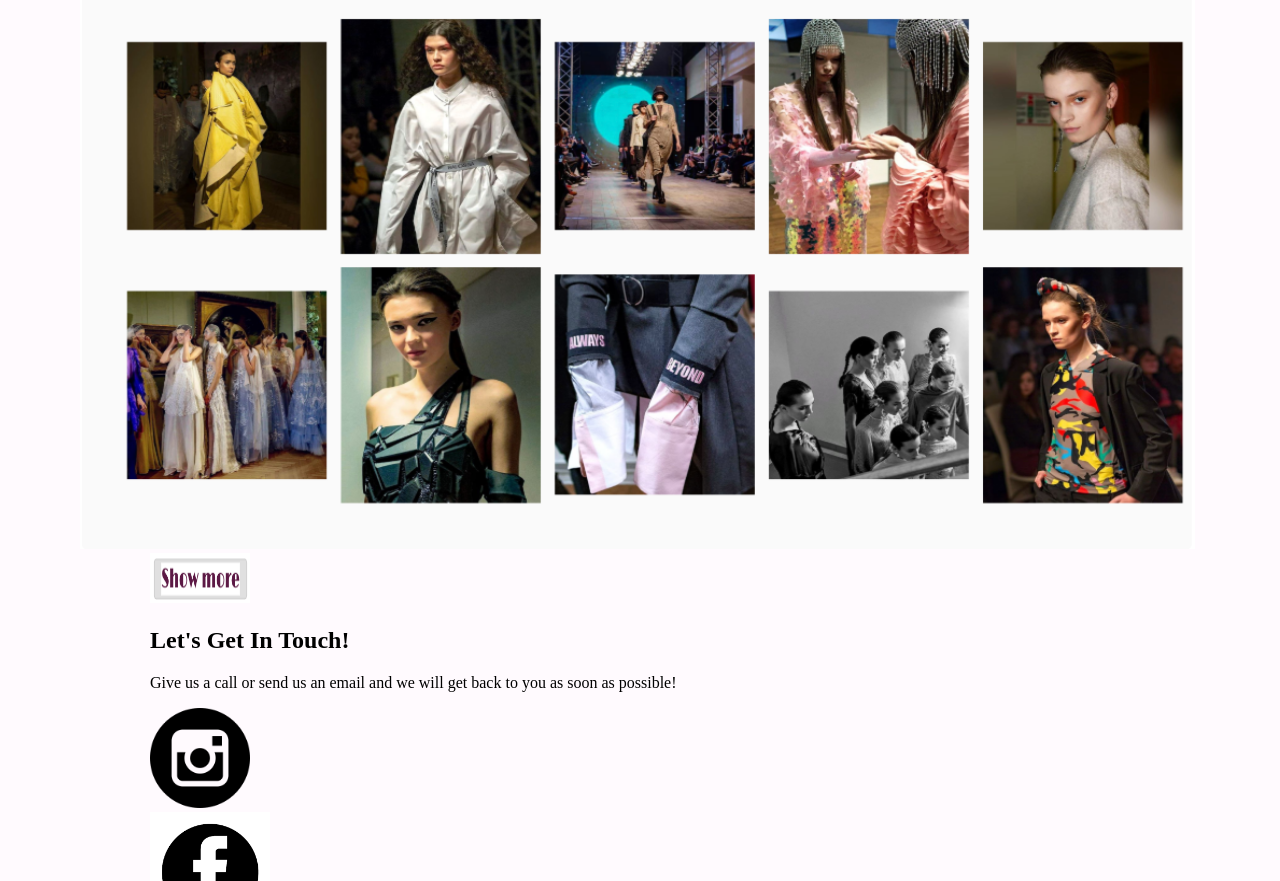
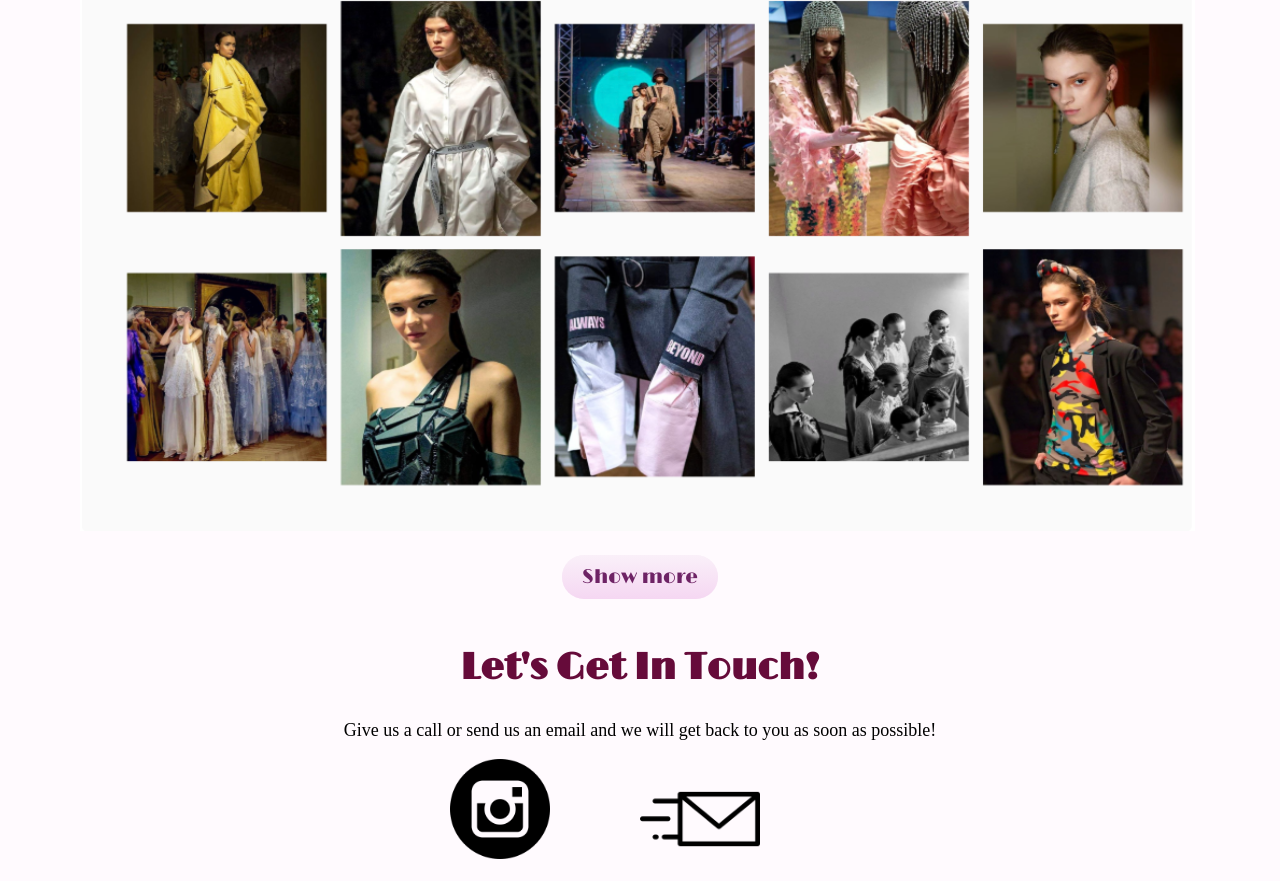
Before and after one commit to kkolodchak/final-progect, a plain HTML site: page index.html in a window 1280 px wide. Shown: the part 3601-4482 px from the top of the page. Drawn offline with nearby package versions, Linux system fonts and the light colour scheme; a script that the page names is missing; a web font is replaced by a local one.

Commit message:
Sample code

```diff
--- a/css/index.css
+++ b/css/index.css
@@ -128,6 +128,9 @@ h1 {
 
 .menu-list {
     text-decoration: none;
+    display: flex;
+    justify-content: space-around;
+    color: #660b3a;
 }
 
 .list {
@@ -135,9 +138,17 @@ h1 {
     flex-direction: column;
 }
 
-.menu {
-    display: grid;
-    grid-template-columns: 1fr 1fr 1fr;
+@media (min-width: 598px) {
+    .menu {
+      display: grid;
+      grid-template-columns: 1fr 1fr;
+    }
+}
+
+@media (min-width: 911px) {
+    .menu {
+      grid-template-columns: 1fr 1fr 1fr;
+    }
 }
 
 .img-onetwo-half {
@@ -161,3 +172,57 @@ h1 {
     text-align: center;
     margin-left: -70px;
 }
+
+.button-centerrr {
+   padding-top: 30px;
+   text-align: center;
+}
+
+.button_show-more {
+  text-align: center;
+  background: #faf0f9;
+  background-image: -webkit-linear-gradient(top, #faf0f9, #f5d7f2);
+  background-image: -moz-linear-gradient(top, #faf0f9, #f5d7f2);
+  background-image: -ms-linear-gradient(top, #faf0f9, #f5d7f2);
+  background-image: -o-linear-gradient(top, #faf0f9, #f5d7f2);
+  background-image: linear-gradient(to bottom, #faf0f9, #f5d7f2);
+  -webkit-border-radius: 28;
+  -moz-border-radius: 28;
+  border-radius: 28px;
+  font-family: 'Limelight', cursive;
+  color: #6e2365;
+  font-size: 20px;
+  padding: 10px 20px 10px 20px;
+  text-decoration: none;
+}
+
+.fourthname {
+    font-family: 'Limelight', cursive;
+    font-size: 37px;
+    font-weight: bold;
+    color: #660b3a;
+    text-align: center;
+    padding-top: 25px;
+    padding-bottom: 0px;
+}
+
+.text {
+    font-size: 18px;
+    text-align: center;
+    padding-top: 0px;
+}
+
+
+
+
+
+.insta {
+    margin-left: 300px;
+}
+
+
+.links {
+    display: grid;
+    grid-template-columns: 1fr 1fr;
+    justify-content: space-around;
+}
--- a/index.html
+++ b/index.html
@@ -48,7 +48,6 @@
     </section>
 
         <h2 class="secondname">NEWS</h2>
-"
     <section class="menu">
 
         <article class="list">
@@ -131,30 +130,27 @@
         </p>
     </section>
 
-    <div class="gellery-photo">
-        <img src="img/gellery-photo.png" alt="Gellery of photo" width="1115" height="600">
-    </div>
+        <div class="gellery-photo">
+           <img src="img/gellery-photo.png" alt="Gellery of photo" width="1115" height="600">
+        </div>
 
-    <div class="button_show-more">
-        <a href="https://www.instagram.com/lvivfw/">
-        <img src="img/show-more.png" alt="Button Show more" width="100" height="50">
-        </a>
-    </div>
+        <div class="button-centerrr">
+            <a class="button_show-more" href='https://www.instagram.com/lvivfw/'>Show more</a>
+        </div>
 
-    <section>
         <h2 class="fourthname">Let's Get In Touch!</h2>
-        <p>Give us a call or send us an email and we will get back to you as soon as possible!</p>
+        <p class="text">Give us a call or send us an email and we will get back to you as soon as possible!</p>
 
-
+    <section class="links">
         <div class="insta">
             <a href="https://www.instagram.com/lvivfw/">
             <img src="img/iconinsta.png" alt="Instagram" width="100" height="100">
             </a>
         </div>
 
-        <div class="facebook">
-            <a href="https://www.facebook.com/lvivfashionweek">
-            <img src="img/iconface.png" alt="Facebook" width="120" height="120">
+        <div class="letter">
+            <a href="https://lvivfashionweek.com/">
+            <img src="img/icon-letter.png" alt="Letter" width="120" height="120">
             </a>
         </div>
     </section>
```
Also changed, not shown: img/icon-letter.png (added).
